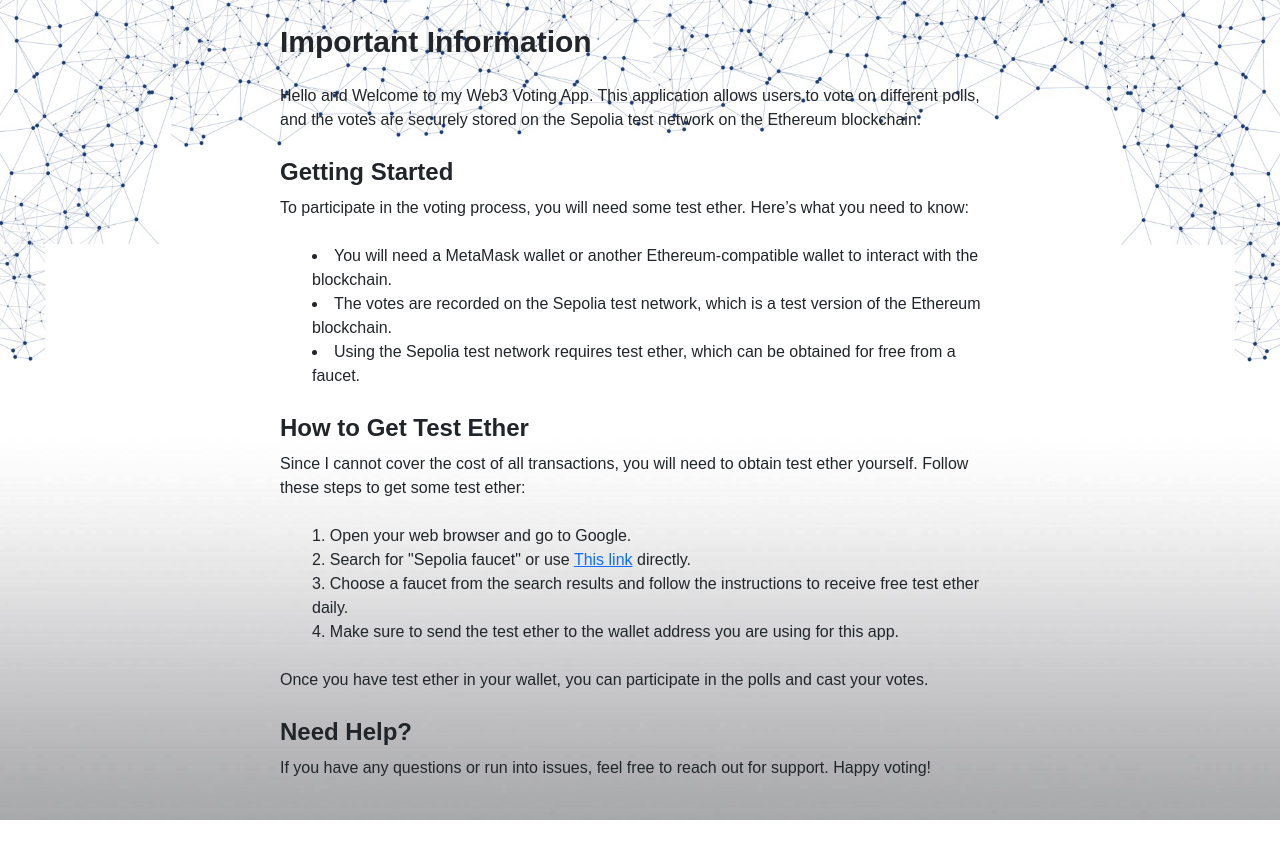
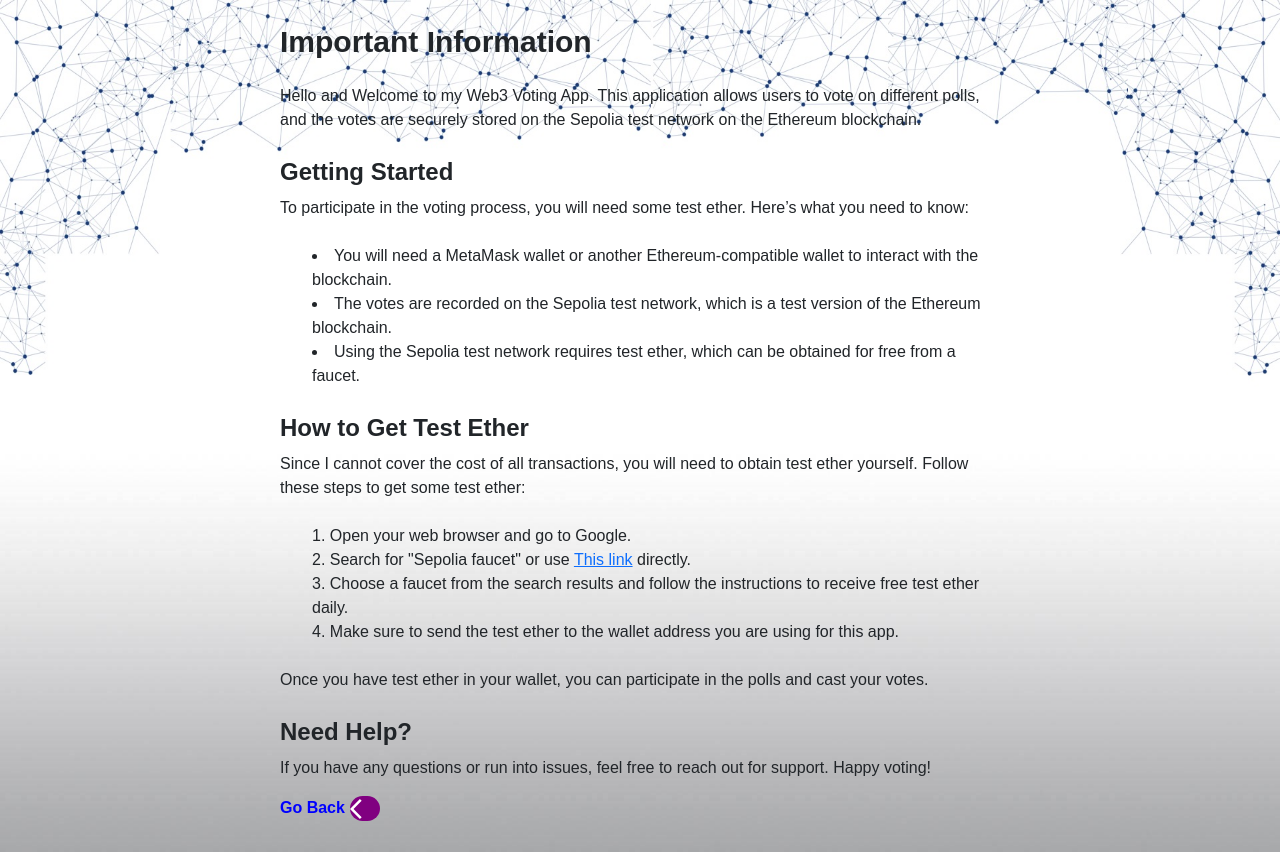
Before and after one commit to Nikolla2000/Web3-Voting-System, a Next.js app in the folder frontend/: page /readme in a window 1280 px wide. Before the commit the page ends 820 px from the top, so only its background shows below. Built offline with nearby package versions, Linux system fonts and the light colour scheme.

Commit message:
feat: Go Back Button
Created go back button component, which returns the user to the previous page. A few more styles will be done

```diff
--- a/frontend/src/app/readme/page.tsx
+++ b/frontend/src/app/readme/page.tsx
@@ -1,3 +1,5 @@
+import GoBackButton from "../ui/goBackButton/GoBackButton";
+
 export default function ReadmePage() {
   return (
     <div className="px-4 py-6 max-w-3xl mx-auto">
@@ -20,7 +22,7 @@ export default function ReadmePage() {
       </p>
       <ol className="list-decimal list-inside mb-4">
         <li>Open your web browser and go to Google.</li>
-        <li>Search for "Sepolia faucet" or use <a href="https://cloud.google.com/application/web3/faucet/ethereum/sepolia">This link</a> directly.</li>
+        <li>Search for "Sepolia faucet" or use <a href="https://cloud.google.com/application/web3/faucet/ethereum/sepolia" target="_blank">This link</a> directly.</li>
         <li>Choose a faucet from the search results and follow the instructions to receive free test ether daily.</li>
         <li>Make sure to send the test ether to the wallet address you are using for this app.</li>
       </ol>
@@ -31,6 +33,7 @@ export default function ReadmePage() {
       <p>
         If you have any questions or run into issues, feel free to reach out for support. Happy voting!
       </p>
+      <GoBackButton path='/'>Go Back</GoBackButton>
     </div>
   );
 }
--- /dev/null
+++ b/frontend/src/app/ui/goBackButton/GoBackButton.tsx
@@ -0,0 +1,15 @@
+import Link from "next/link";
+import { ReactNode } from "react";
+import ArrowBackIosIcon from '@mui/icons-material/ArrowBackIos';
+import styles from './styles.module.css';
+
+export default function GoBackButton({ children, path } : { children : ReactNode, path: string }) {
+  return (
+    <Link href={path} className={styles.link}>
+      <div className={styles.goBackButtonWrapper}>
+        <div className={styles.text}>{children}</div>
+        <div className={styles.icon}><ArrowBackIosIcon/></div>
+      </div>
+    </Link>
+  )
+}
--- /dev/null
+++ b/frontend/src/app/ui/goBackButton/styles.module.css
@@ -0,0 +1,41 @@
+.link {
+  display: inline-block;
+  text-decoration: none;
+  width:100px;
+}
+
+.goBackButtonWrapper {
+
+}
+
+.icon {
+  /* display: inline-block; */
+  width: 30px;
+  background-color: purple;
+  float: right;
+  transition: width 0.3s ease;
+  border-radius: 50px;
+}
+
+.icon svg {
+  color: white;
+  /* left:7px; */
+}
+
+.text {
+  font-weight: bold;
+  color:blue;
+  position: absolute;
+  transition: color 0.3s ease-in-out;
+}
+
+.link:hover .icon{
+  width:100%;
+}
+.link:hover .text{
+  color:#fff;
+}
+.link:hover .icon svg{
+  display: hidden;
+  float: right;
+}
```
